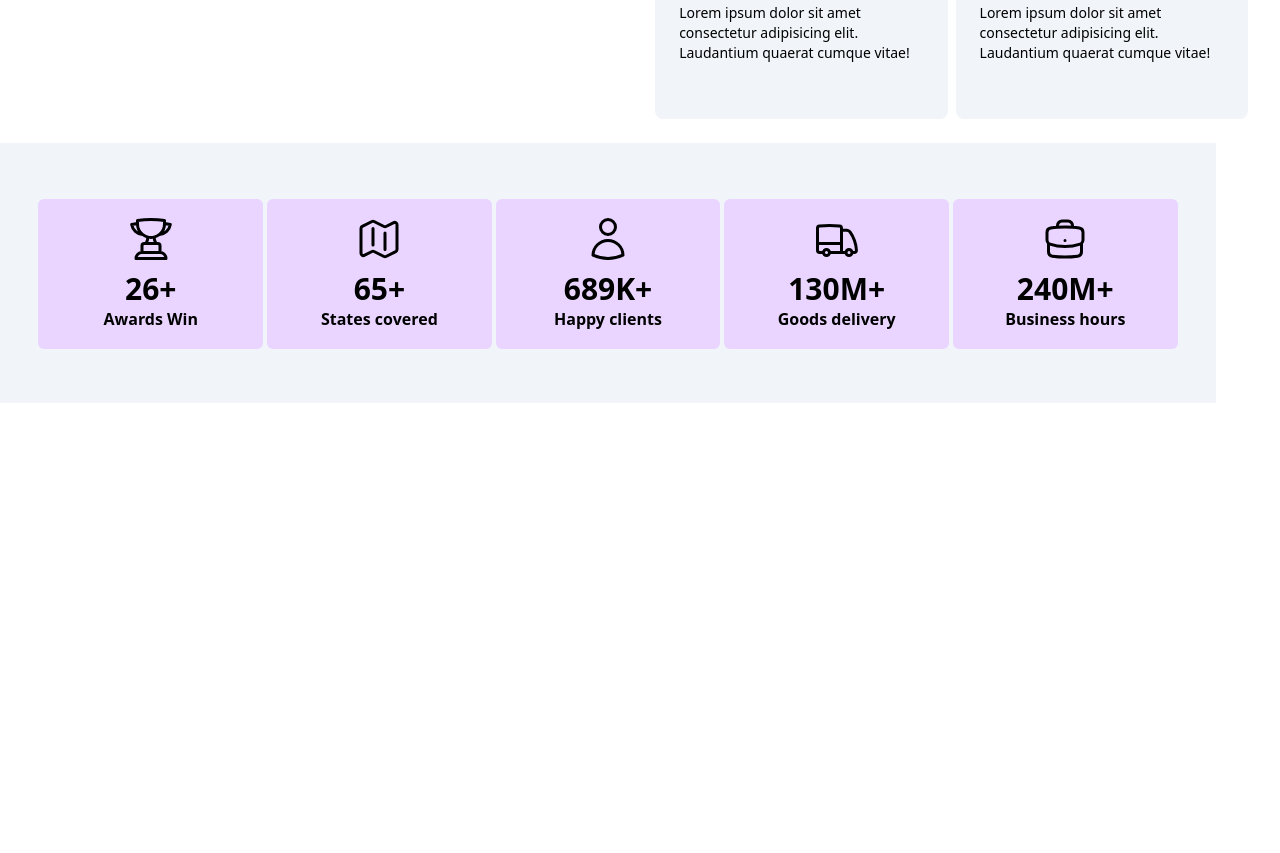
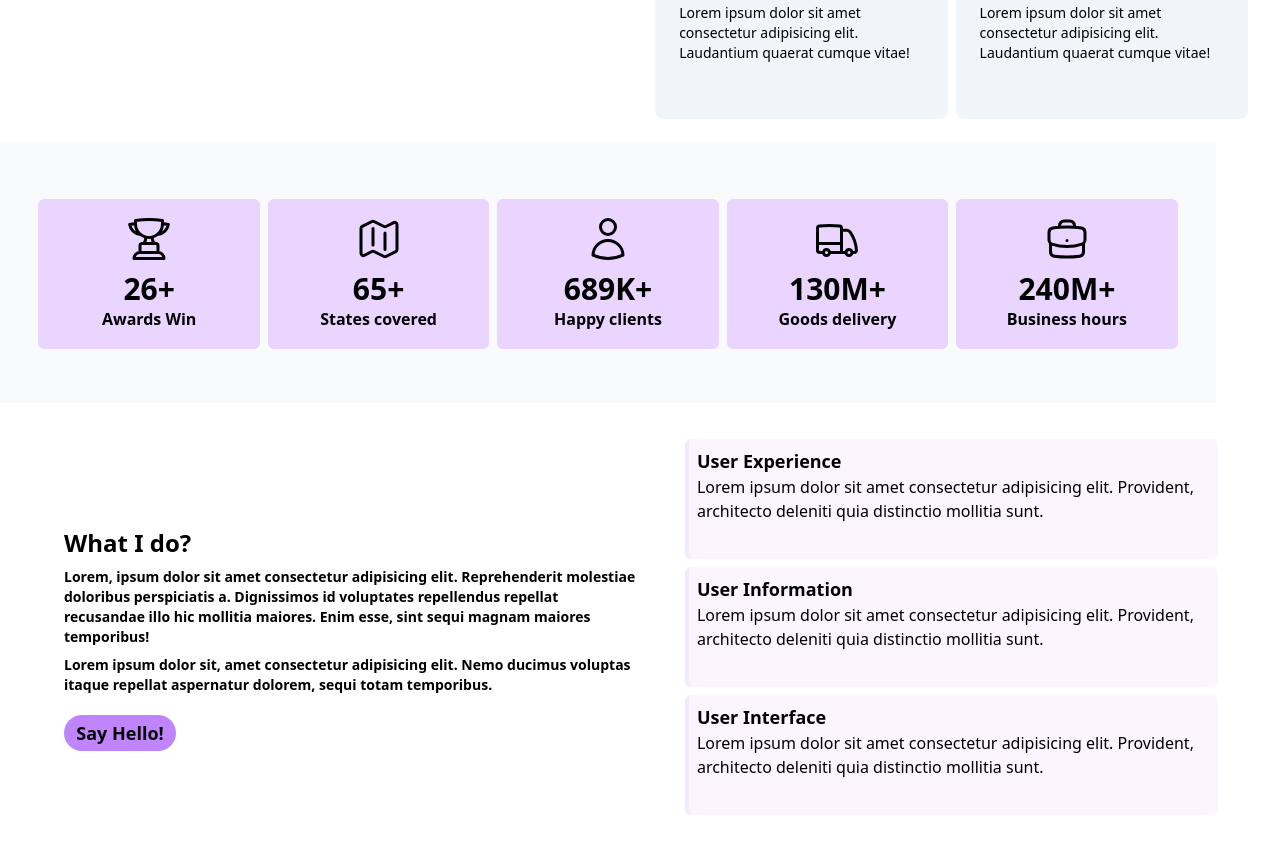
Before and after one commit to shahidul-islam-shanto/tailwindProject2, a website built with Vite: page index.html in a window 1280 px wide. Shown: the part 1465-2318 px from the top of the page. Before the commit the page ends 1868 px from the top, so only its background shows below. Built offline with nearby package versions, Linux system fonts and the light colour scheme.

Commit message:
this ready

```diff
--- a/index.html
+++ b/index.html
@@ -135,8 +135,8 @@
  <!-- frame end -->
 
  <!-- fact counter start-->
- <article class="w-full h-[830px] md:w-[95%] bg-slate-100 md:h-auto md:py-5">
-  <div class="factHeader w-[95%] h-[820px] m-auto pt-2 md:flex md:gap-1 md:h-[220px] md:items-center md:pt-7 ">
+ <article class="w-full h-[830px] md:w-[95%] bg-slate-50 md:h-auto md:py-5">
+  <div class="factHeader w-[95%] h-[820px] m-auto pt-2 md:flex md:gap-1 md:h-[220px] md:items-center md:pt-7 lg:gap-2">
     <div class="factCard w-[70%] h-[150px] bg-purple-200 px-1 pt-4 mt-2 m-auto text-center rounded-md md:ml-2">
       <div class="icon w-full m-auto"><svg xmlns="http://www.w3.org/2000/svg" fill="none" viewBox="0 0 24 24" stroke-width="1.5" stroke="currentColor" class="w-12 h-12 m-auto">
         <path stroke-linecap="round" stroke-linejoin="round" d="M16.5 18.75h-9m9 0a3 3 0 013 3h-15a3 3 0 013-3m9 0v-3.375c0-.621-.503-1.125-1.125-1.125h-.871M7.5 18.75v-3.375c0-.621.504-1.125 1.125-1.125h.872m5.007 0H9.497m5.007 0a7.454 7.454 0 01-.982-3.172M9.497 14.25a7.454 7.454 0 00.981-3.172M5.25 4.236c-.982.143-1.954.317-2.916.52A6.003 6.003 0 007.73 9.728M5.25 4.236V4.5c0 2.108.966 3.99 2.48 5.228M5.25 4.236V2.721C7.456 2.41 9.71 2.25 12 2.25c2.291 0 4.545.16 6.75.47v1.516M7.73 9.728a6.726 6.726 0 002.748 1.35m8.272-6.842V4.5c0 2.108-.966 3.99-2.48 5.228m2.48-5.492a46.32 46.32 0 012.916.52 6.003 6.003 0 01-5.395 4.972m0 0a6.726 6.726 0 01-2.749 1.35m0 0a6.772 6.772 0 01-3.044 0" />
@@ -184,6 +184,37 @@
   </div>
  </article>
  <!-- fact counter end -->
+
+ <!-- User content start -->
+ <article class="w-full h-auto md:mt-4 mb-4">
+  <div class="content w-[95%] h-auto m-auto md:flex">
+    <div class="contentText w-full h-auto bg-purple-50 rounded-md mx-1 my-2 px-4 py-2 md:w-full md:h-[200px] md:mt-0 md:text-center md:pt-16 lg:pt-24 lg:text-left lg:pl-7 lg:bg-inherit">
+      <h3 class="text-2xl font-bold mt-3">What I do?</h3>
+      <p class="text-sm font-semibold mt-2">Lorem, ipsum dolor sit amet consectetur adipisicing elit. Reprehenderit molestiae doloribus perspiciatis a. Dignissimos id voluptates repellendus repellat recusandae illo hic mollitia maiores. Enim esse, sint sequi magnam maiores temporibus!</p>
+      <p class="text-sm font-semibold mt-2">Lorem ipsum dolor sit, amet consectetur adipisicing elit. Nemo ducimus voluptas itaque repellat aspernatur dolorem, sequi totam temporibus.</p>
+      <button class="w-28 h-9 text-lg font-semibold bg-purple-400 hover:bg-purple-800 hover:text-white mb-1 mt-5 rounded-full m-auto text-black">Say Hello!</button>
+    </div>
+
+    <div class="contentCard w-full h-auto mb-6 md:mt-3">
+        <div class="textArea w-[90%] h-[120px] m-auto bg-purple-50 border-l-4 border-purple-100  hover:border-purple-500 transition duration-700 end-1 px-2 py-2 rounded-md my-2">
+          <h3 class="text-lg font-bold ">User Experience</h3>
+          <p>Lorem ipsum dolor sit amet consectetur adipisicing elit. Provident, architecto deleniti quia distinctio mollitia sunt.</p>
+        </div>
+
+      <div class="contentCardArea  w-[90%] h-[120px] m-auto bg-purple-50 border-l-4 border-purple-100 hover:border-purple-500 transition duration-700 end-1 px-2 py-2 rounded-md my-2">
+        <h3 class="text-lg font-bold ">User Information</h3>
+        <p>Lorem ipsum dolor sit amet consectetur adipisicing elit. Provident, architecto deleniti quia distinctio mollitia sunt.</p>
+      </div>
+
+      <div class="contentCardArea  w-[90%] h-[120px] m-auto bg-purple-50 border-l-4 border-purple-100 hover:border-purple-500 transition duration-700 end-1 px-2 py-2 rounded-md my-2">
+        <h3 class="text-lg font-bold ">User Interface</h3>
+        <p>Lorem ipsum dolor sit amet consectetur adipisicing elit. Provident, architecto deleniti quia distinctio mollitia sunt.</p>
+      </div>
+    </div>
+  </div>
+ </article>
+
+ <!-- User content end -->
  </section>
 
 
```
Also changed, not shown: dist/output.css.
